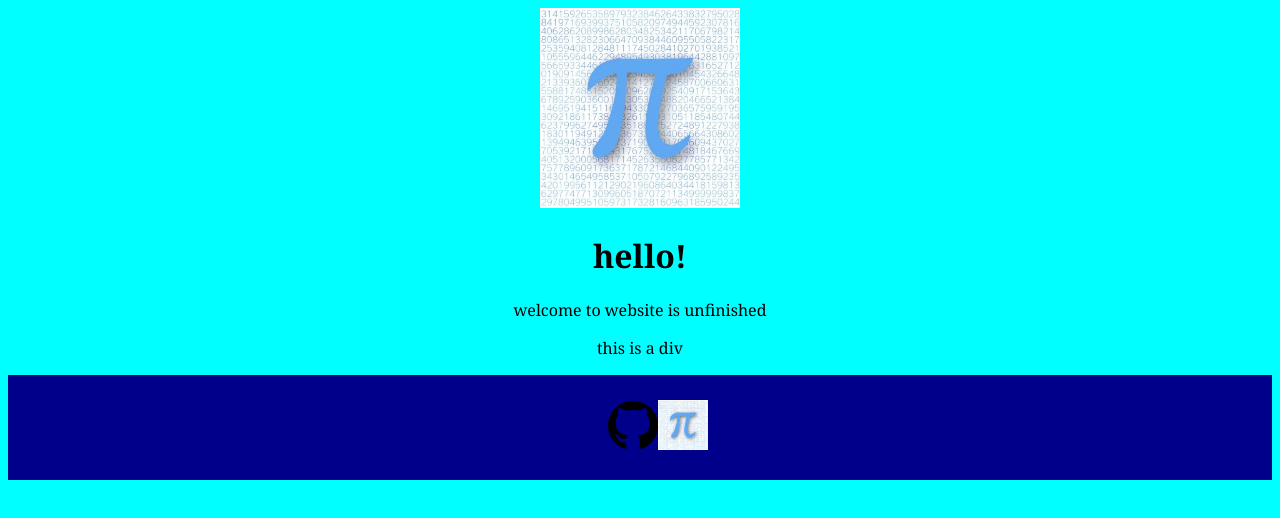
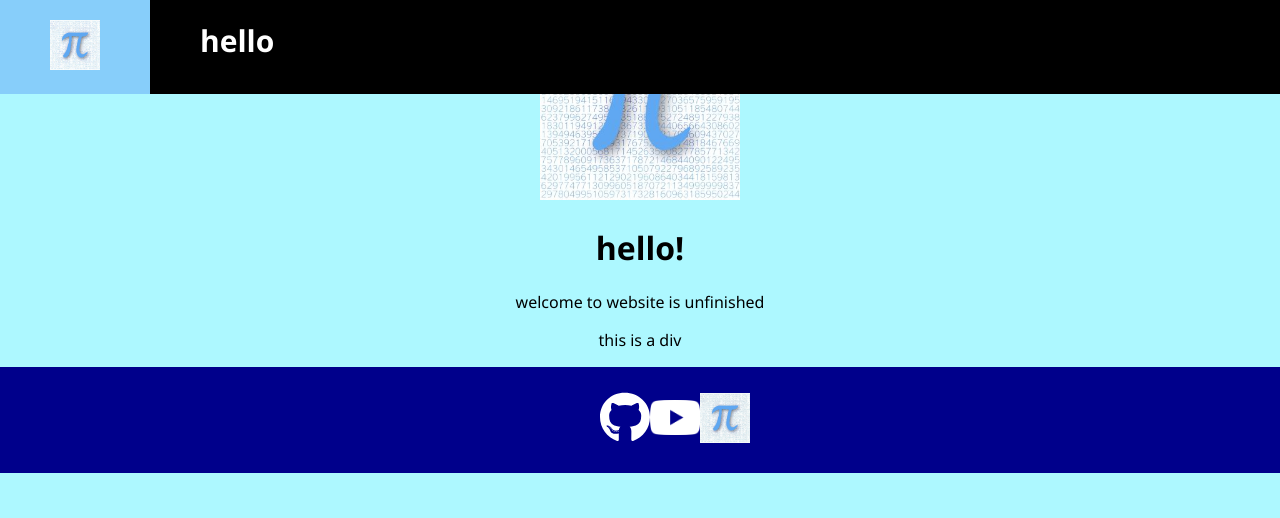
Before and after one commit to rocketbooster1000/rocketbooster1000.github.io, a plain HTML site: page index.html in a window 1280 px wide. Drawn offline with Linux system fonts and the light colour scheme.

Commit message:
started on the topbar

```diff
--- a/index.html
+++ b/index.html
@@ -35,18 +35,25 @@
         <p style="font-size: large;">
             <i>a<sub>n</sub>=a<sub>1</sub> + . . . + a<sub>n-1</sub></i>
         </p> -->
+        <div class = "topnav">
+            <a href="index.html"><img src="imgs/pi.jpg" style = "width:50px;height:auto"></a>
+            <a href="hello.html">hello</a>
+        </div>
 
-        <img src="imgs/pi.jpg">
-        <h1>hello!</h1>
-        <p>welcome to website is unfinished
-            <div>this is a div</div>
-        </p>
+        <div>
+            <img src="imgs/pi.jpg">
+            <h1>hello!</h1>
+            <p>welcome to website is unfinished
+                <div>this is a div</div>
+            </p>
+        </div>
 
         <div class = "footer">
 
             <div class = "logoBar">
-                <a href = "https://github.com/rocketbooster1000"><img src="imgs/githublogo.png" style="width:50px;height:auto"></a>
-                <a href = "rocketbooster1000.github.io"><img src = "imgs/pi.jpg" style = "width:50px;height:auto"></a>
+                <div><a href = "https://github.com/rocketbooster1000"><img src="imgs/logosvg/github.svg" style="width:50px;height:auto"></a></div>
+                <div><a href = "https://www.youtube.com/channel/UCSRDfIOisyPzinLcBvGyxlw"><img src="imgs/logosvg/YouTube_light_icon_(2017).svg.png" style="width:50px;height:auto"></a></div>
+                <div><a href = "rocketbooster1000.github.io"><img src = "imgs/pi.jpg" style = "width:50px;height:auto"></a></div>
             </div>
         </div>
 
--- a/style.css
+++ b/style.css
@@ -3,14 +3,40 @@ img {
 }
 
 body {
+    margin: 0;
     text-align: center;
-    font-family: Georgia, 'Times New Roman', Times, serif;
-    background: cyan;
+    font-family: 'Segoe UI', Tahoma, Geneva, Verdana, sans-serif;
+    background: rgb(173, 248, 255);
     color :black
 }
 
+.topnav{
+    z-index: 5;
+    position: fixed;
+    top: 0;
+    width: 100%;
+    background-color: black;
+    padding: 0px;
+    display: flex;
+    align-items: left;
+}
+
+.topnav a {
+    color: white;
+    text-align: center;
+    padding: 20px 50px 15px 50px;
+    text-decoration: none;
+    font-size: 30px;
+    font-weight: 900;
+}
+
+.topnav a:hover{
+    background-color: lightskyblue;
+    color: black;
+}
+
 .footer{
-    background: darkblue;
+    background-color: darkblue;
 }
 
 .logoBar{
@@ -19,5 +45,4 @@ body {
     text-align: center;
     padding: 25px 600px 25px 600px;
     justify-content: space-between;
-
 }
```
Also changed, not shown: imgs/logosvg/YouTube_light_icon_(2017).svg.png (added), imgs/logosvg/github.svg (added), imgs/logosvg/youtube-logo-svgrepo-com.svg (added).
